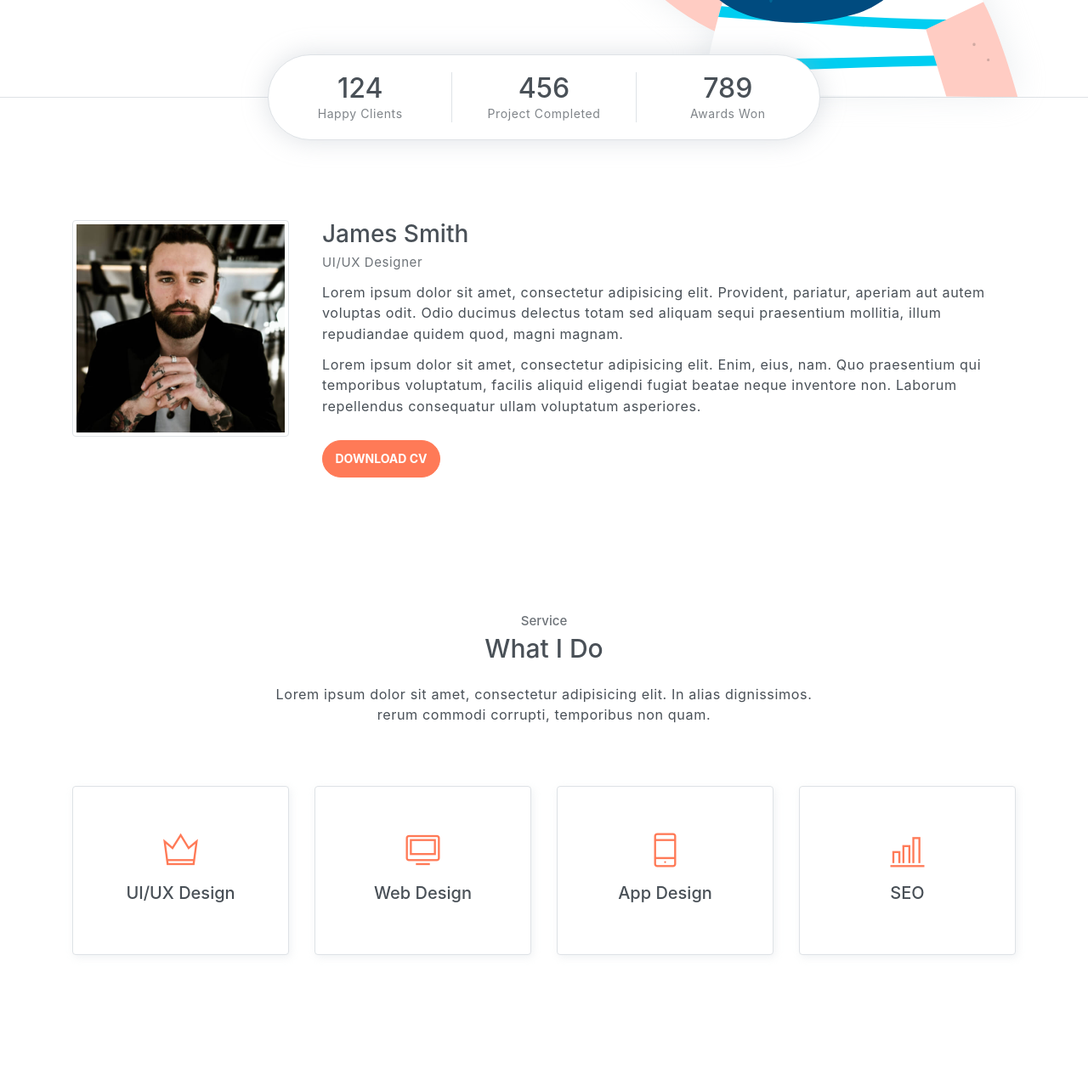
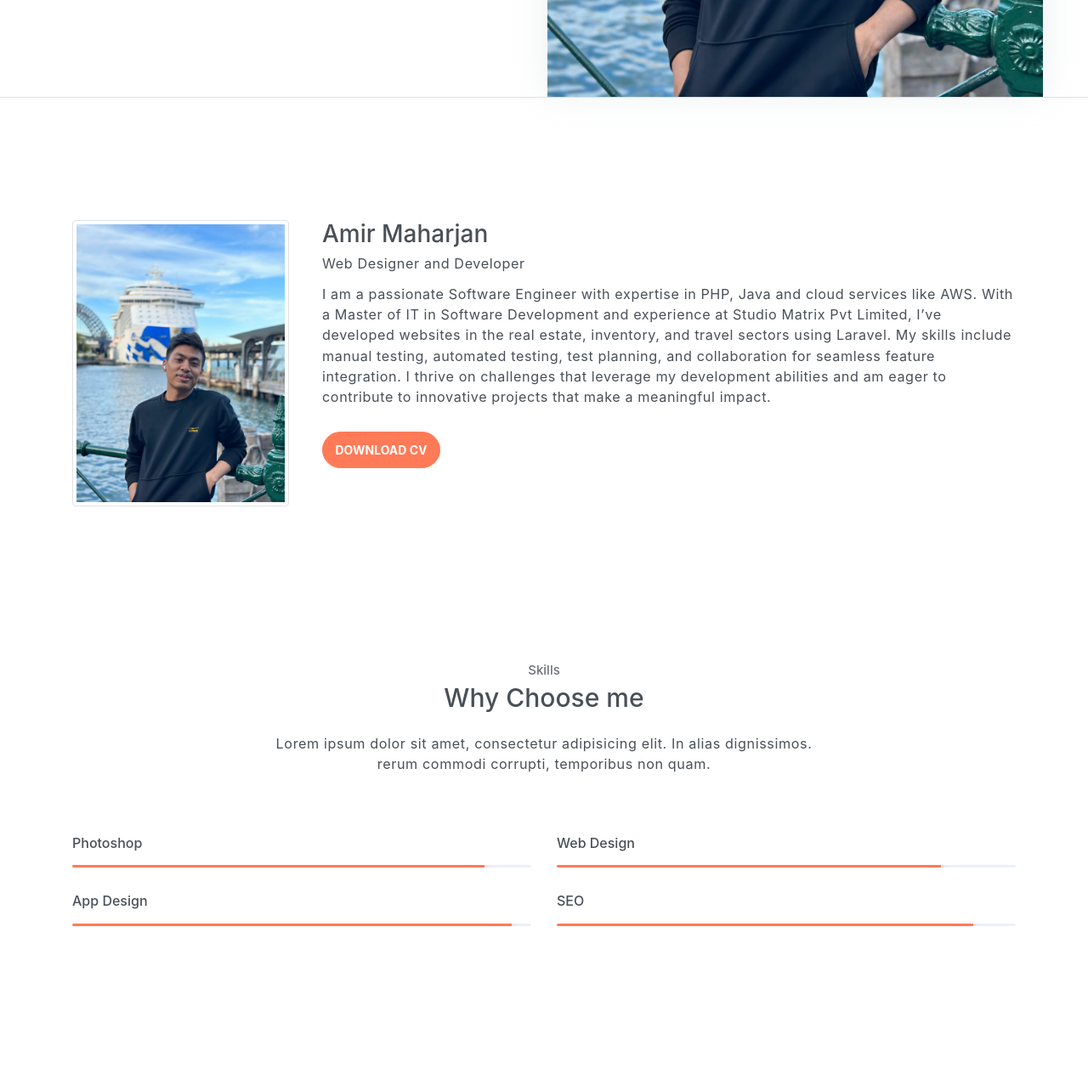
Before and after one commit to Am-iir/Am-iir.github.io, a plain HTML site: page index.html in a window 1280 px wide. Shown: the part 637-1914 px from the top of the page at 85% size. Drawn offline with Linux system fonts and the light colour scheme.

Commit message:
Update About Me

```diff
--- a/index.html
+++ b/index.html
@@ -57,9 +57,9 @@
     <header class="header" id="home">
         <div class="container">
             <div class="infos">
-                <h6 class="subtitle">hello,I'm</h6>
-                <h6 class="title">James Smith</h6>
-                <p>UI/UX Designer</p>
+                <h6 class="subtitle">Hello, I'm</h6>
+                <h6 class="title">Amir Maharjan</h6>
+                <p>Web Designer and Developer</p>
 
                 <div class="buttons pt-3">
                     <button class="btn btn-primary rounded">HIRE ME</button>
@@ -67,32 +67,16 @@
                 </div>
 
                 <div class="socials mt-4">
-                    <a class="social-item" href="javascript:void(0)"><i class="ti-facebook"></i></a>
+                    <a class="social-item" href="https://www.facebook.com/Amir.aka.Kir/" target="_blank"><i class="ti-facebook"></i></a>
                     <a class="social-item" href="javascript:void(0)"><i class="ti-google"></i></a>
-                    <a class="social-item" href="javascript:void(0)"><i class="ti-github"></i></a>
-                    <a class="social-item" href="javascript:void(0)"><i class="ti-twitter"></i></a>
+                    <a class="social-item" href="https://github.com/Am-iir" target="_blank"><i class="ti-github"></i></a>
                 </div>
             </div>
             <div class="img-holder">
-                <img src="assets/imgs/man.svg" alt="">
+                <img src="assets/imgs/me.jpeg" alt="">
             </div>
         </div>
 
-        <!-- Header-widget -->
-        <div class="widget">
-            <div class="widget-item">
-                <h2>124</h2>
-                <p>Happy Clients</p>
-            </div>
-            <div class="widget-item">
-                <h2>456</h2>
-                <p>Project Completed</p>
-            </div>
-            <div class="widget-item">
-                <h2>789</h2>
-                <p>Awards Won</p>
-            </div>
-        </div>
     </header>
     <!-- End of Page Header -->
 
@@ -101,63 +85,64 @@
         <div class="container mt-5">
             <div class="row text-center text-md-left">
                 <div class="col-md-3">
-                    <img src="assets/imgs/avatar.jpg" alt="" class="img-thumbnail mb-4">
+                    <img src="assets/imgs/me.jpeg" alt="" class="img-thumbnail mb-4">
                 </div>
                 <div class="pl-md-4 col-md-9">
-                    <h6 class="title">James Smith</h6>
-                    <p class="subtitle">UI/UX Designer</p>
-                    <p>Lorem ipsum dolor sit amet, consectetur adipisicing elit. Provident, pariatur, aperiam aut autem voluptas odit. Odio ducimus delectus totam sed aliquam sequi praesentium mollitia, illum repudiandae quidem quod, magni magnam.</p>
-                    <p>Lorem ipsum dolor sit amet, consectetur adipisicing elit. Enim, eius, nam. Quo praesentium qui temporibus voluptatum, facilis aliquid eligendi fugiat beatae neque inventore non. Laborum repellendus consequatur ullam voluptatum asperiores.</p>
+                    <h6 class="title">Amir Maharjan</h6>
+                    <p>Web Designer and Developer</p>
+                    <p>
+                        I am a passionate Software Engineer with expertise in PHP, Java and cloud services like AWS. With a Master of IT in Software Development and experience at Studio Matrix Pvt Limited, I’ve developed websites in the real estate, inventory, and travel sectors using Laravel. My skills include manual testing, automated testing, test planning, and collaboration for seamless feature integration. I thrive on challenges that leverage my development abilities and am eager to contribute to innovative projects that make a meaningful impact.
+                    </p>
                     <button class="btn btn-primary rounded mt-3">DOWNLOAD CV</button>
                 </div>
             </div>
         </div>
     </section>
 
-    <!-- Service section -->
-    <section id="service" class="section">
-        <div class="container text-center">
-            <h6 class="subtitle">Service</h6>
-            <h6 class="section-title mb-4">What I Do</h6>
-            <p class="mb-5 pb-4">Lorem ipsum dolor sit amet, consectetur adipisicing elit. In alias dignissimos. <br> rerum commodi corrupti, temporibus non quam.</p>
+<!--    &lt;!&ndash; Service section &ndash;&gt;-->
+<!--    <section id="service" class="section">-->
+<!--        <div class="container text-center">-->
+<!--            <h6 class="subtitle">Service</h6>-->
+<!--            <h6 class="section-title mb-4">What I Do</h6>-->
+<!--            <p class="mb-5 pb-4">Lorem ipsum dolor sit amet, consectetur adipisicing elit. In alias dignissimos. <br> rerum commodi corrupti, temporibus non quam.</p>-->
 
-            <div class="row">
-                <div class="col-sm-6 col-md-3 mb-4">
-                    <div class="custom-card card border">
-                        <div class="card-body">
-                            <i class="icon ti-crown"></i>
-                            <h5>UI/UX Design</h5>
-                        </div>
-                    </div>
-                </div>
-                <div class="col-sm-6 col-md-3 mb-4">
-                    <div class="custom-card card border">
-                        <div class="card-body">
-                            <i class="icon ti-desktop"></i>
-                            <h5>Web Design</h5>
-                        </div>
-                    </div>
-                </div>
-                <div class="col-sm-6 col-md-3 mb-4">
-                    <div class="custom-card card border">
-                        <div class="card-body">
-                            <i class="icon ti-mobile"></i>
-                            <h5>App Design</h5>
-                        </div>
-                    </div>
-                </div>
-                <div class="col-sm-6 col-md-3 mb-4">
-                    <div class="custom-card card border">
-                        <div class="card-body">
-                            <i class="icon ti-bar-chart"></i>
-                            <h5>SEO</h5>
-                        </div>
-                    </div>
-                </div>
-            </div>
-        </div>
-    </section>
-    <!-- End of Sectoin -->
+<!--            <div class="row">-->
+<!--                <div class="col-sm-6 col-md-3 mb-4">-->
+<!--                    <div class="custom-card card border">-->
+<!--                        <div class="card-body">-->
+<!--                            <i class="icon ti-crown"></i>-->
+<!--                            <h5>UI/UX Design</h5>-->
+<!--                        </div>-->
+<!--                    </div>-->
+<!--                </div>-->
+<!--                <div class="col-sm-6 col-md-3 mb-4">-->
+<!--                    <div class="custom-card card border">-->
+<!--                        <div class="card-body">-->
+<!--                            <i class="icon ti-desktop"></i>-->
+<!--                            <h5>Web Design</h5>-->
+<!--                        </div>-->
+<!--                    </div>-->
+<!--                </div>-->
+<!--                <div class="col-sm-6 col-md-3 mb-4">-->
+<!--                    <div class="custom-card card border">-->
+<!--                        <div class="card-body">-->
+<!--                            <i class="icon ti-mobile"></i>-->
+<!--                            <h5>App Design</h5>-->
+<!--                        </div>-->
+<!--                    </div>-->
+<!--                </div>-->
+<!--                <div class="col-sm-6 col-md-3 mb-4">-->
+<!--                    <div class="custom-card card border">-->
+<!--                        <div class="card-body">-->
+<!--                            <i class="icon ti-bar-chart"></i>-->
+<!--                            <h5>SEO</h5>-->
+<!--                        </div>-->
+<!--                    </div>-->
+<!--                </div>-->
+<!--            </div>-->
+<!--        </div>-->
+<!--    </section>-->
+<!--    &lt;!&ndash; End of Sectoin &ndash;&gt;-->
 
     <!-- Skills section -->
     <section class="section">
```
Also changed, not shown: assets/imgs/me.jpeg (added).
